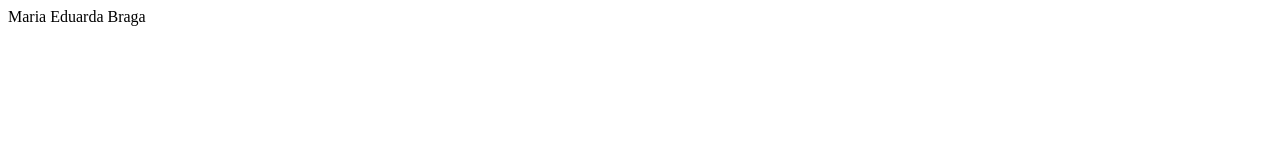
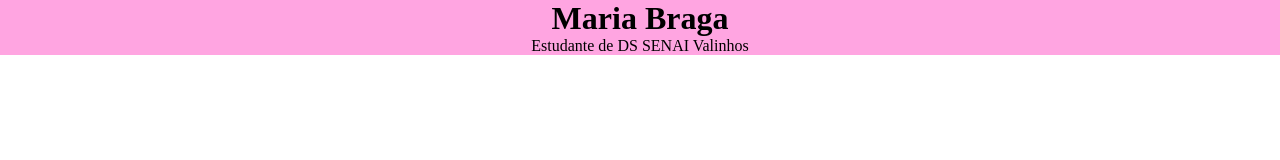
Before and after one commit to mariabragaf/meu-primeiro-site, a plain HTML site: page index.html in a window 1280 px wide. Drawn offline with Linux system fonts and the light colour scheme.

Commit message:
Inicio da estilização com CSS

```diff
--- /dev/null
+++ b/assets/styles/index.css
@@ -0,0 +1,14 @@
+/*Reset do CSS*/
+*{
+    margin: 0;
+    padding: 0;
+}
+
+h1,
+p {
+    text-align: center;
+}
+
+header {
+    background-color: rgb(255, 165, 225);
+}
--- a/index.html
+++ b/index.html
@@ -4,8 +4,13 @@
     <meta charset="UTF-8">
     <meta name="viewport" content="width=device-width, initial-scale=1.0">
     <title>Primeiro Site</title>
+    <link rel="stylesheet" href="assets/styles/index.css">
 </head>
 <body>
-    Maria Eduarda Braga
+    <header>
+
+        <h1>Maria Braga</h1>
+        <p>Estudante de DS SENAI Valinhos</p>
+    </header>
 </body>
 </html>
```
